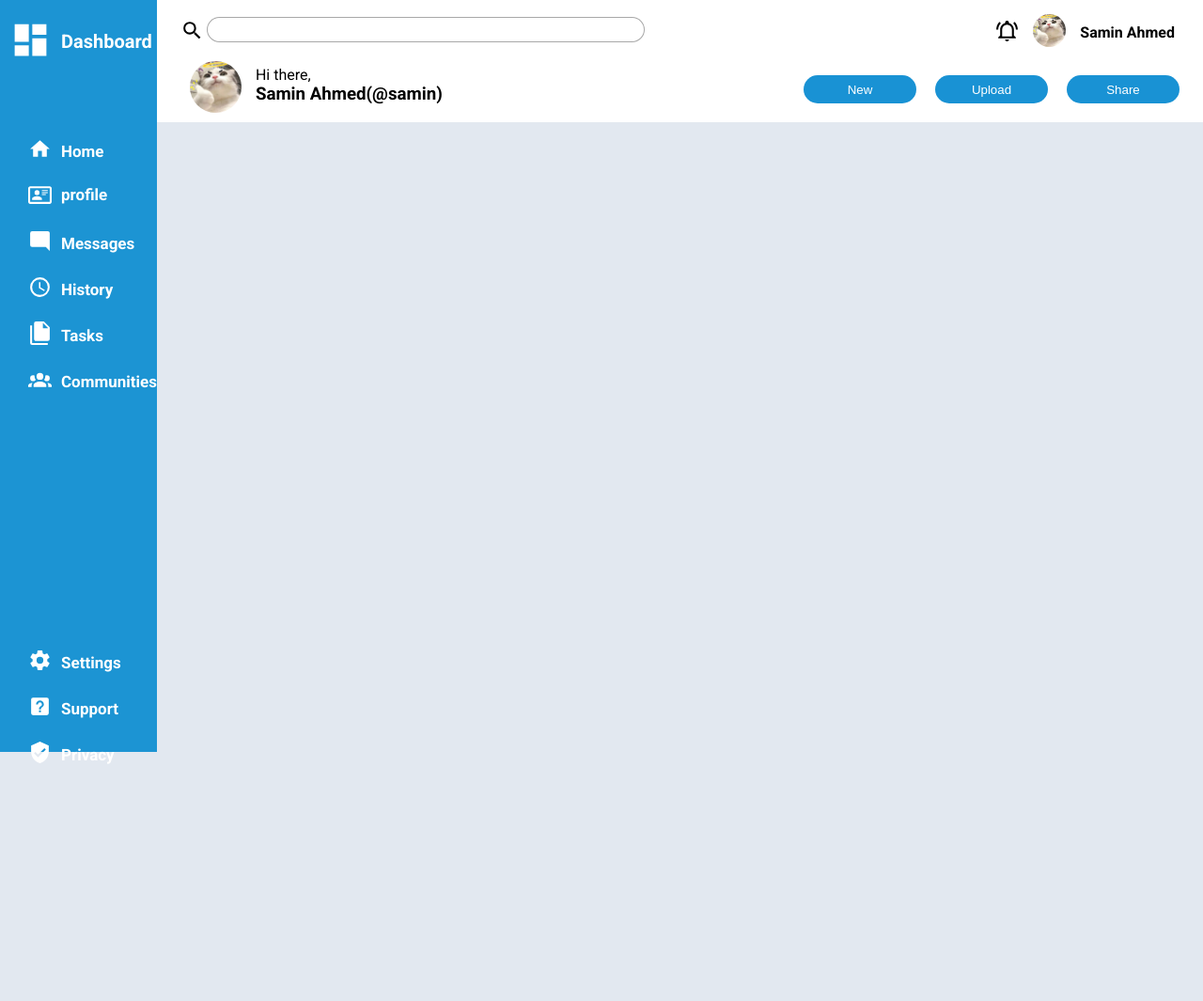
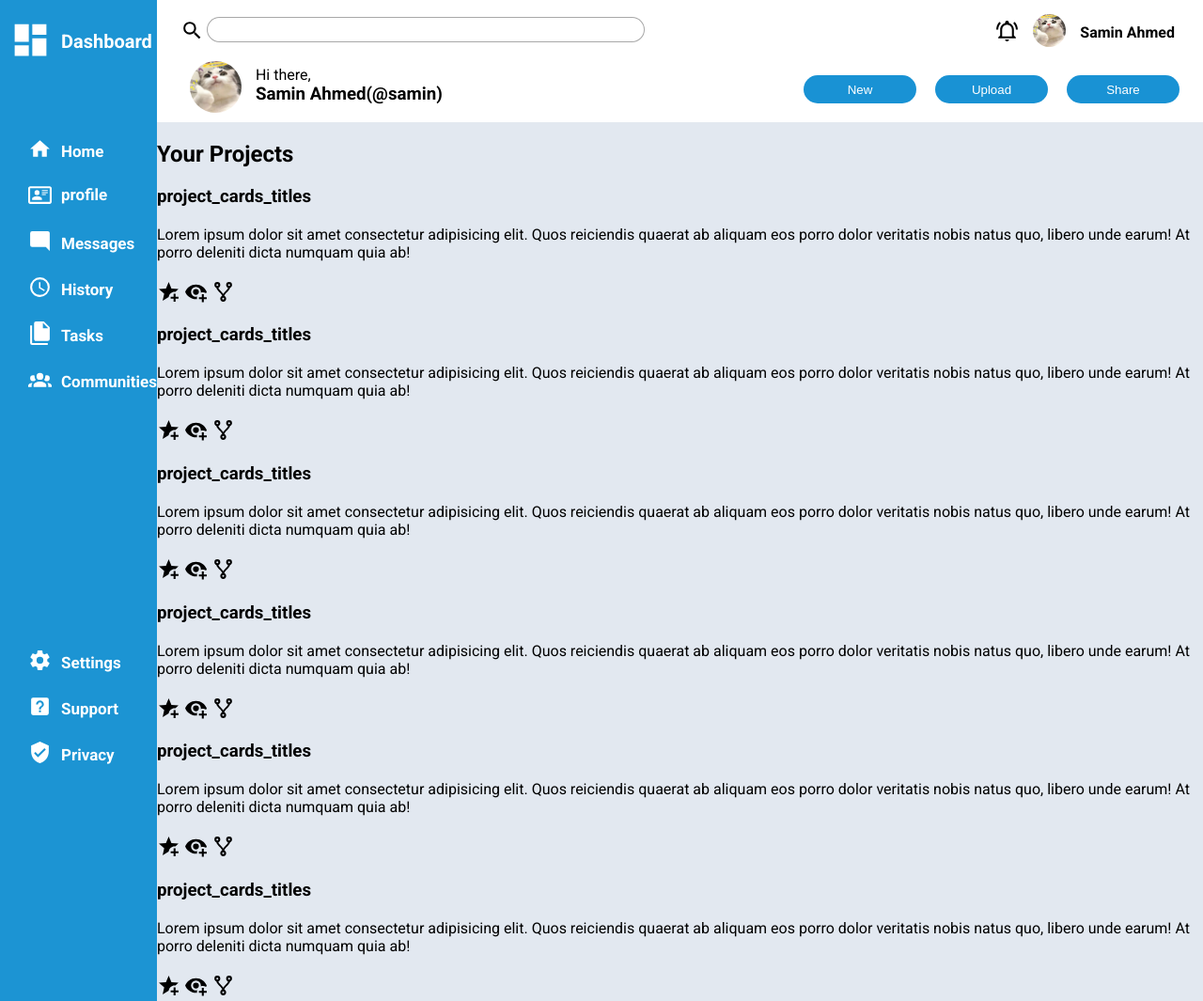
Before and after one commit to saminahmed22/odin_adminDash, a plain HTML site: page index.html in a window 1280 px wide. Shown: the whole page at 94% size. Before the commit the page ends 817 px from the top, so only its background shows below. Drawn offline with Linux system fonts and the light colour scheme.

Commit message:
feat[project section]: added cards in the project section

```diff
--- a/index.html
+++ b/index.html
@@ -79,6 +79,72 @@
             </div></a>
         </div>
     </div>
-    <div class="main_container"></div>
+    <div class="main_container">
+        <div class="projects_box">
+            <div class="project_box_title">
+                <h2>Your Projects</h2>
+            </div>
+            <div class="project_box_cards">
+                <div class="project_cards">
+                    <h3>project_cards_titles</h3>
+                    <p>Lorem ipsum dolor sit amet consectetur adipisicing elit. Quos reiciendis quaerat ab aliquam eos porro dolor veritatis nobis natus quo, libero unde earum! At porro deleniti dicta numquam quia ab!</p>
+                    <div class="project_card_actions">
+                        <img src="icons/star-plus.svg" alt="bookmark_logo" class="bookmark_icon icon">
+                        <img src="icons/eye-plus.svg" alt="watchlist_logo" class="watchlist_icon icon">
+                        <img src="icons/source-fork.svg" alt="fork_logo" class="fork_icon icon">
+                    </div>
+                </div>
+                <div class="project_cards">
+                    <h3>project_cards_titles</h3>
+                    <p>Lorem ipsum dolor sit amet consectetur adipisicing elit. Quos reiciendis quaerat ab aliquam eos porro dolor veritatis nobis natus quo, libero unde earum! At porro deleniti dicta numquam quia ab!</p>
+                    <div class="project_card_actions">
+                        <img src="icons/star-plus.svg" alt="bookmark_logo" class="bookmark_icon icon">
+                        <img src="icons/eye-plus.svg" alt="watchlist_logo" class="watchlist_icon icon">
+                        <img src="icons/source-fork.svg" alt="fork_logo" class="fork_icon icon">
+                    </div>
+                </div>
+                <div class="project_cards">
+                    <h3>project_cards_titles</h3>
+                    <p>Lorem ipsum dolor sit amet consectetur adipisicing elit. Quos reiciendis quaerat ab aliquam eos porro dolor veritatis nobis natus quo, libero unde earum! At porro deleniti dicta numquam quia ab!</p>
+                    <div class="project_card_actions">
+                        <img src="icons/star-plus.svg" alt="bookmark_logo" class="bookmark_icon icon">
+                        <img src="icons/eye-plus.svg" alt="watchlist_logo" class="watchlist_icon icon">
+                        <img src="icons/source-fork.svg" alt="fork_logo" class="fork_icon icon">
+                    </div>
+                </div>
+                <div class="project_cards">
+                    <h3>project_cards_titles</h3>
+                    <p>Lorem ipsum dolor sit amet consectetur adipisicing elit. Quos reiciendis quaerat ab aliquam eos porro dolor veritatis nobis natus quo, libero unde earum! At porro deleniti dicta numquam quia ab!</p>
+                    <div class="project_card_actions">
+                        <img src="icons/star-plus.svg" alt="bookmark_logo" class="bookmark_icon icon">
+                        <img src="icons/eye-plus.svg" alt="watchlist_logo" class="watchlist_icon icon">
+                        <img src="icons/source-fork.svg" alt="fork_logo" class="fork_icon icon">
+                    </div>
+                </div>
+                <div class="project_cards">
+                    <h3>project_cards_titles</h3>
+                    <p>Lorem ipsum dolor sit amet consectetur adipisicing elit. Quos reiciendis quaerat ab aliquam eos porro dolor veritatis nobis natus quo, libero unde earum! At porro deleniti dicta numquam quia ab!</p>
+                    <div class="project_card_actions">
+                        <img src="icons/star-plus.svg" alt="bookmark_logo" class="bookmark_icon icon">
+                        <img src="icons/eye-plus.svg" alt="watchlist_logo" class="watchlist_icon icon">
+                        <img src="icons/source-fork.svg" alt="fork_logo" class="fork_icon icon">
+                    </div>
+                </div>
+                <div class="project_cards">
+                    <h3>project_cards_titles</h3>
+                    <p>Lorem ipsum dolor sit amet consectetur adipisicing elit. Quos reiciendis quaerat ab aliquam eos porro dolor veritatis nobis natus quo, libero unde earum! At porro deleniti dicta numquam quia ab!</p>
+                    <div class="project_card_actions">
+                        <img src="icons/star-plus.svg" alt="bookmark_logo" class="bookmark_icon icon">
+                        <img src="icons/eye-plus.svg" alt="watchlist_logo" class="watchlist_icon icon">
+                        <img src="icons/source-fork.svg" alt="fork_logo" class="fork_icon icon">
+                    </div>
+                </div>
+            </div>
+        </div>
+        <div class="side_boxes">
+            <div class="announcement"></div>
+            <div class="trending"></div>
+        </div>
+    </div>
 </body>
 </html>
```
